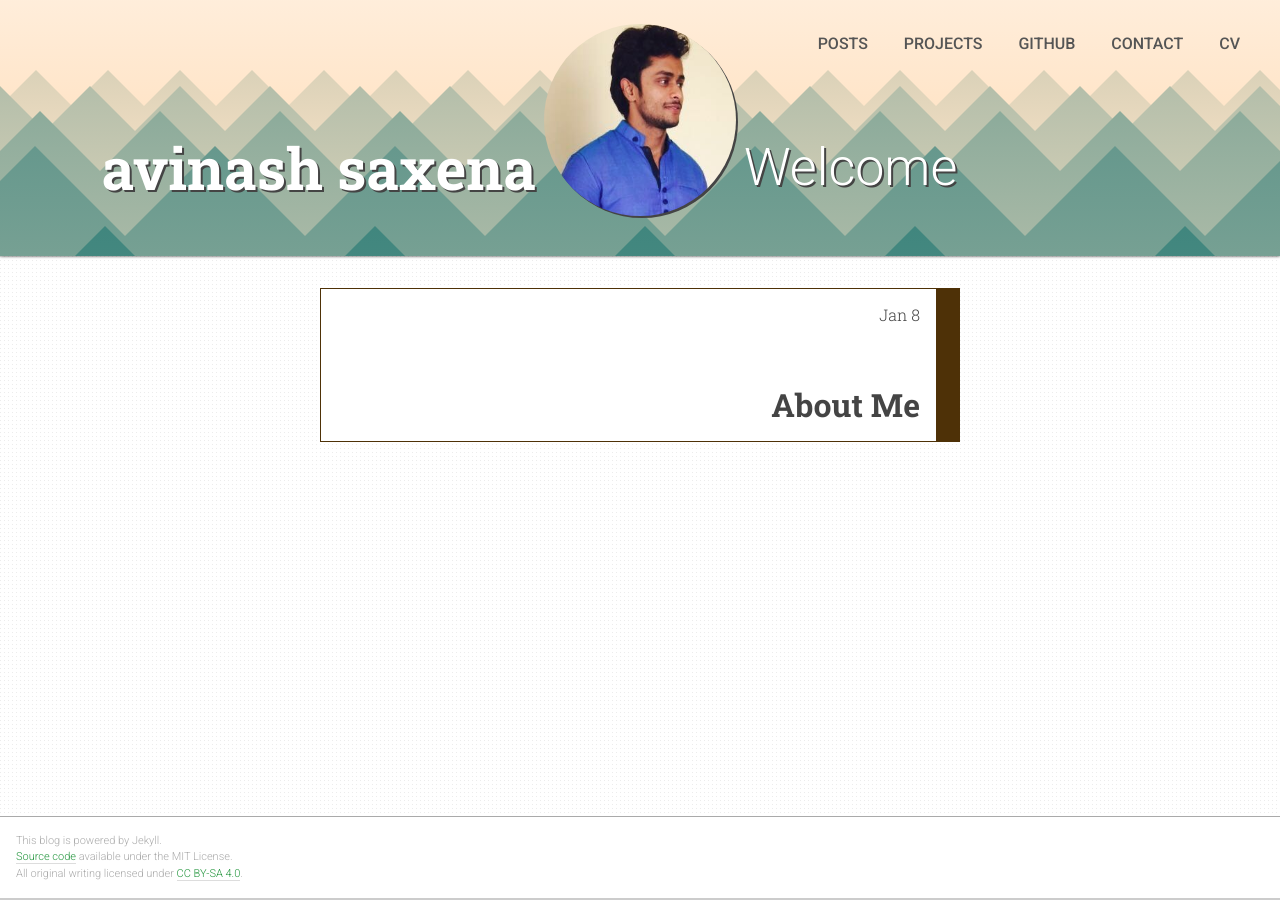
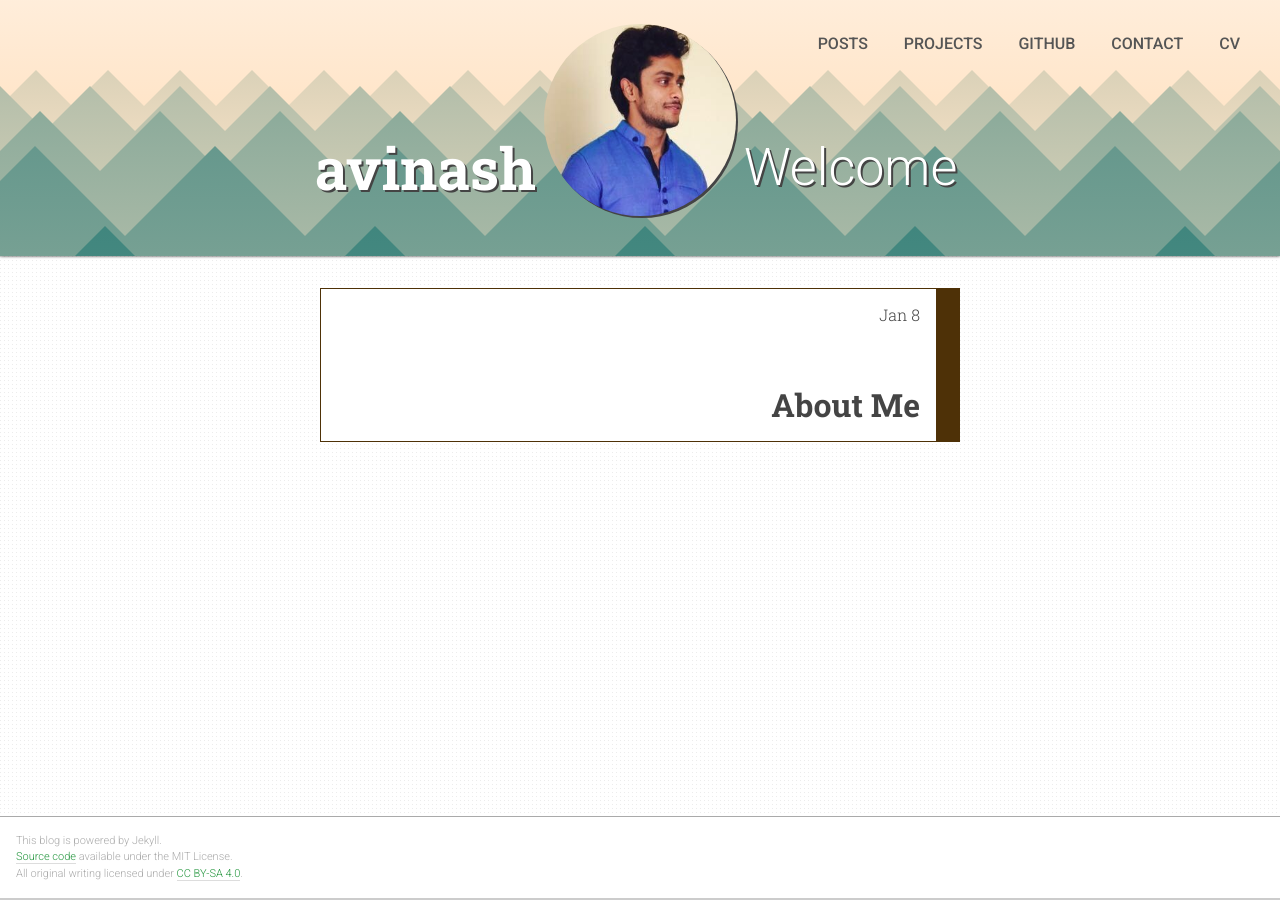
Before and after one commit to avinsaxe/avinsaxe.github.io, a Jekyll site: the page built from index.html, in a window 1280 px wide. Built offline with Jekyll 4.4.1, drawn with Linux system fonts in a browser that asks for light colours; the list of posts is cut into pages by our own code.

Commit message:
Update _config.yml

```diff
--- a/_config.yml
+++ b/_config.yml
@@ -2,7 +2,7 @@
 # Theme Customization #
 #######################
 
-title: Avinash Saxena                             # used in <title> tag & site header
+title: Avinash                             # used in <title> tag & site header
 author: Avinash Saxena                       # used in a <meta> tag & /feed.xml
 description: >                              # used in a <meta> tag & /feed.xml
   Am a coder, am an innovator. I love to develop software to solve real world business problems
```
